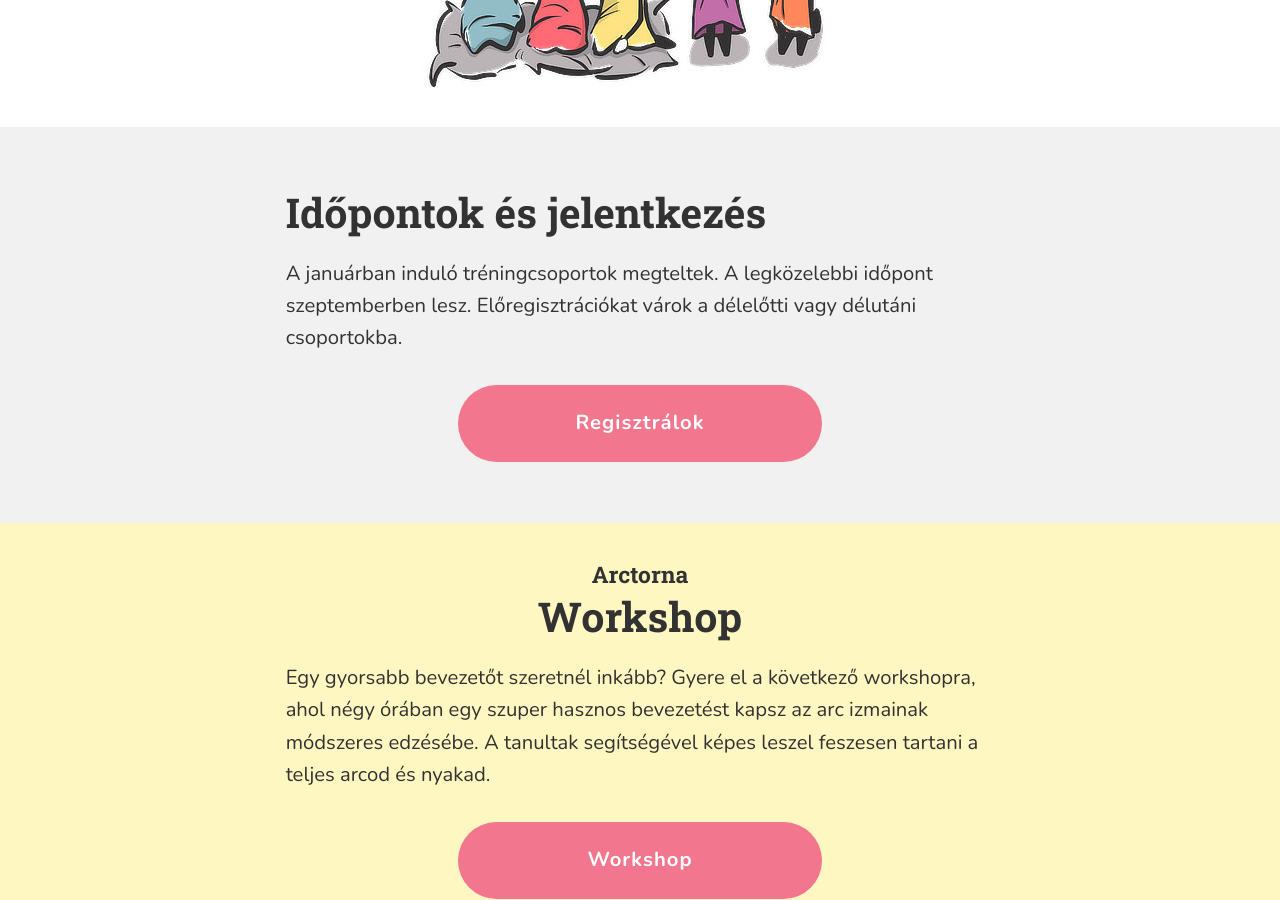
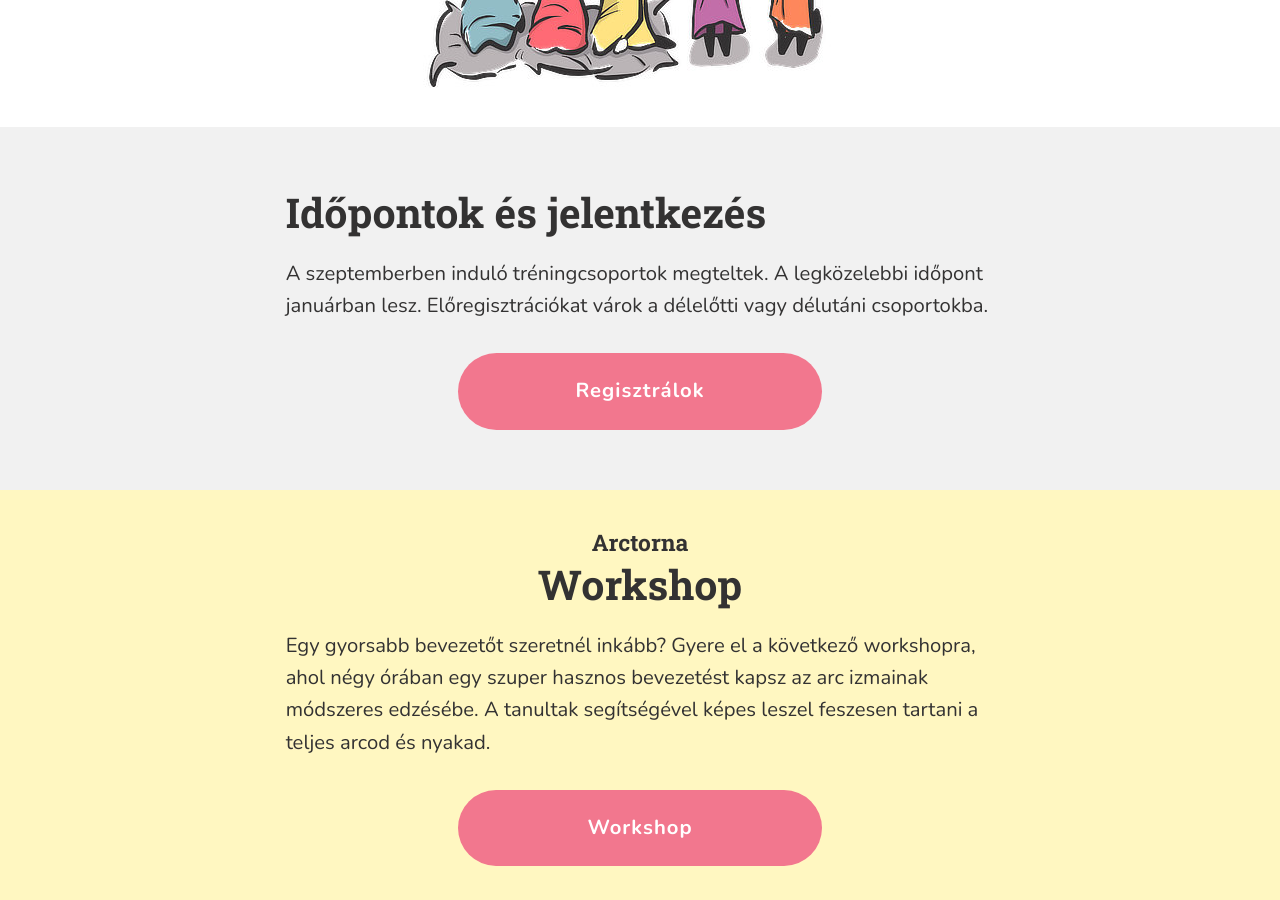
Before and after one commit to monikamudra/arctorna, a Jekyll site: the page built from trening.md, in a window 1280 px wide and 900 px high, scrolled down 2133 px. Built offline with Jekyll 4.4.1, drawn with Linux system fonts in a browser that asks for light colours.

Commit message:
Update text

```diff
--- a/_layouts/trening.html
+++ b/_layouts/trening.html
@@ -58,8 +58,8 @@ workshop_text:
     <div class="c-ContentBlock u-MarginTop">
       <div class="c-Article">
         <p>
-          A januárban induló tréningcsoportok megteltek. A legközelebbi
-          időpont szeptemberben lesz. Előregisztrációkat várok a délelőtti vagy
+          A szeptemberben induló tréningcsoportok megteltek. A legközelebbi
+          időpont januárban lesz. Előregisztrációkat várok a délelőtti vagy
           délutáni csoportokba.
         </p>
       </div>
```
